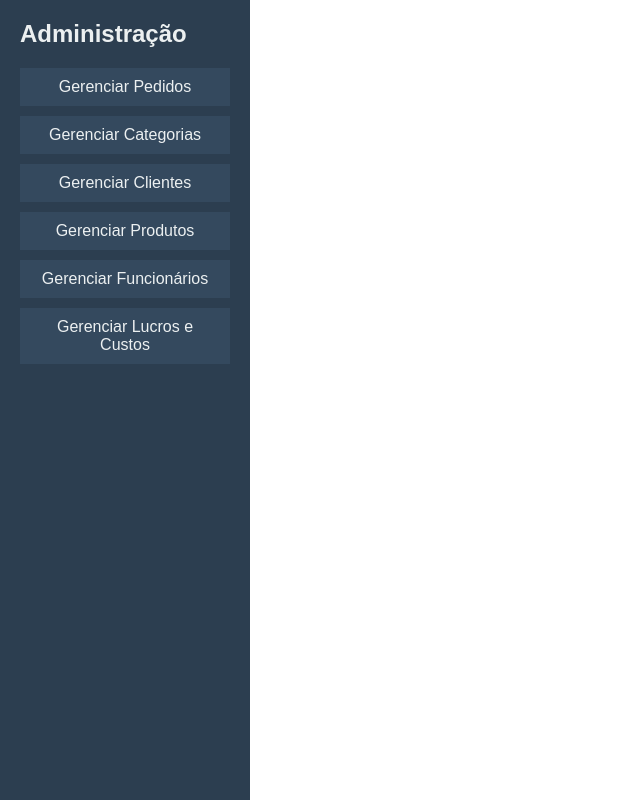
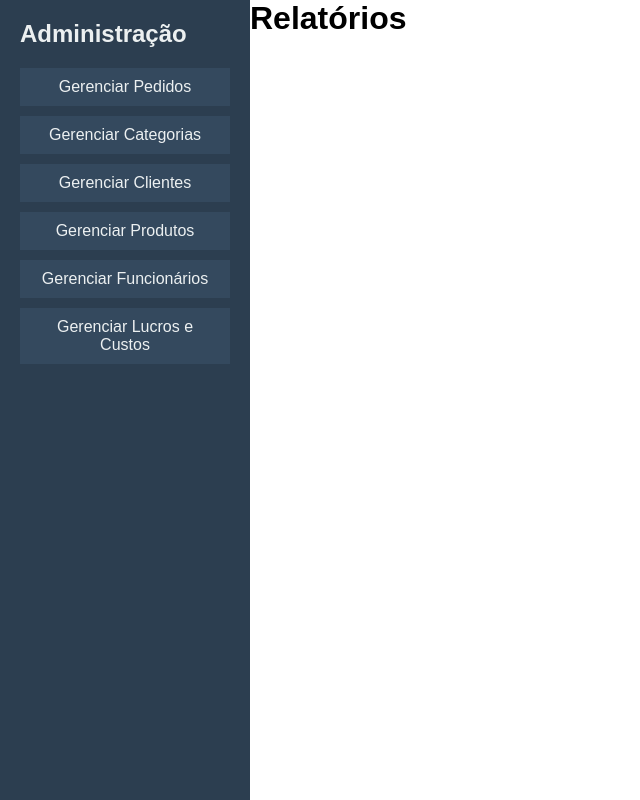
Before and after one commit to Watt09/PROJETOFINALLPR, a website with bundled scripts: page views/inicio.html in a window 1280 px wide. Shown: the whole page, without its empty margins (0-640 px from the left). Built offline with nearby package versions, Linux system fonts and the light colour scheme.

Commit message:
Update inicio.html

```diff
--- a/views/inicio.html
+++ b/views/inicio.html
@@ -21,10 +21,8 @@
       </ul>
     </aside>
     <main>
+      <H1>Relatórios</H1>
       <canvas id="graficoLucrosCustos" width="400" height="200"></canvas>
-
-
-
     </main>
   </div>
   <script src="/views/grafico.js"></script>
```
